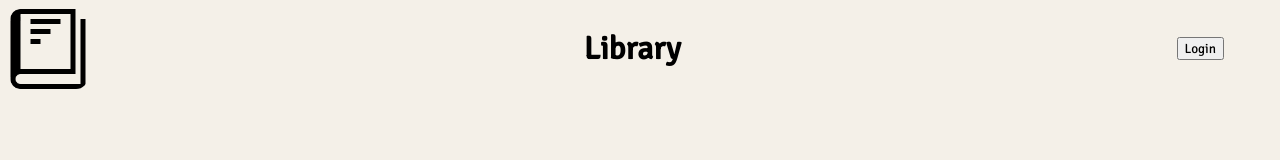
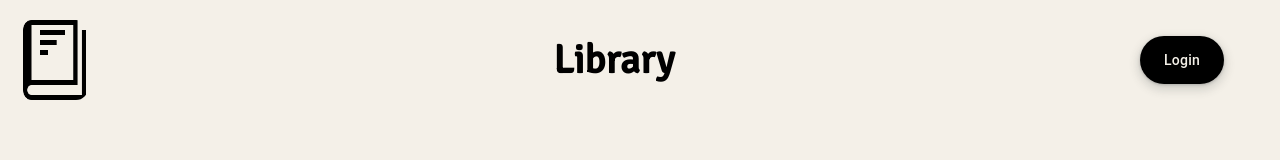
Before and after one commit to abodell/Library, a plain HTML site: page index.html in a window 1280 px wide. Drawn offline with Linux system fonts and the light colour scheme.

Commit message:
added login form and styled submit button

```diff
--- a/index.html
+++ b/index.html
@@ -15,7 +15,7 @@
         <img src ='images/book-icon-157.png'>
         <h1>Library</h1>
         <form class = 'login'>
-            <button type = 'submit' class = 'btn'>Login</button>
+            <button class="button-17" role="button" type = 'submit'>Login</button>
         </form>
     </div>
 </body>
--- a/styles.css
+++ b/styles.css
@@ -19,4 +19,79 @@ body {
     width: 80px;
     height: 80px;
     border-radius: 15%;
+    padding-left: .8rem;
 }
+
+.header > h1 {
+    font-size: 40px;
+}
+
+/* CSS */
+.button-17 {
+  align-items: center;
+  appearance: none;
+  background-color: black;
+  border-radius: 24px;
+  border-style: none;
+  box-shadow: rgba(0, 0, 0, .2) 0 3px 5px -1px,rgba(0, 0, 0, .14) 0 6px 10px 0,rgba(0, 0, 0, .12) 0 1px 18px 0;
+  box-sizing: border-box;
+  color: #F4F0E8;
+  cursor: pointer;
+  display: inline-flex;
+  fill: currentcolor;
+  font-family: "Google Sans",Roboto,Arial,sans-serif;
+  font-size: 14px;
+  font-weight: 500;
+  height: 48px;
+  justify-content: center;
+  letter-spacing: .25px;
+  line-height: normal;
+  max-width: 100%;
+  overflow: visible;
+  padding: 2px 24px;
+  position: relative;
+  text-align: center;
+  text-transform: none;
+  transition: box-shadow 280ms cubic-bezier(.4, 0, .2, 1),opacity 15ms linear 30ms,transform 270ms cubic-bezier(0, 0, .2, 1) 0ms;
+  user-select: none;
+  -webkit-user-select: none;
+  touch-action: manipulation;
+  width: auto;
+  will-change: transform,opacity;
+  z-index: 0;
+}
+
+.button-17:hover {
+  background: #F4F0E8;
+  color: black;
+}
+
+.button-17:active {
+  box-shadow: 0 4px 4px 0 rgb(60 64 67 / 30%), 0 8px 12px 6px rgb(60 64 67 / 15%);
+  outline: none;
+}
+
+.button-17:focus {
+  outline: none;
+  border: 2px solid whitesmoke;
+}
+
+.button-17:not(:disabled) {
+  box-shadow: rgba(60, 64, 67, .3) 0 1px 3px 0, rgba(60, 64, 67, .15) 0 4px 8px 3px;
+}
+
+.button-17:not(:disabled):hover {
+  box-shadow: rgba(60, 64, 67, .3) 0 2px 3px 0, rgba(60, 64, 67, .15) 0 6px 10px 4px;
+}
+
+.button-17:not(:disabled):focus {
+  box-shadow: rgba(60, 64, 67, .3) 0 1px 3px 0, rgba(60, 64, 67, .15) 0 4px 8px 3px;
+}
+
+.button-17:not(:disabled):active {
+  box-shadow: rgba(60, 64, 67, .3) 0 4px 4px 0, rgba(60, 64, 67, .15) 0 8px 12px 6px;
+}
+
+.button-17:disabled {
+  box-shadow: rgba(60, 64, 67, .3) 0 1px 3px 0, rgba(60, 64, 67, .15) 0 4px 8px 3px;
+}
```
